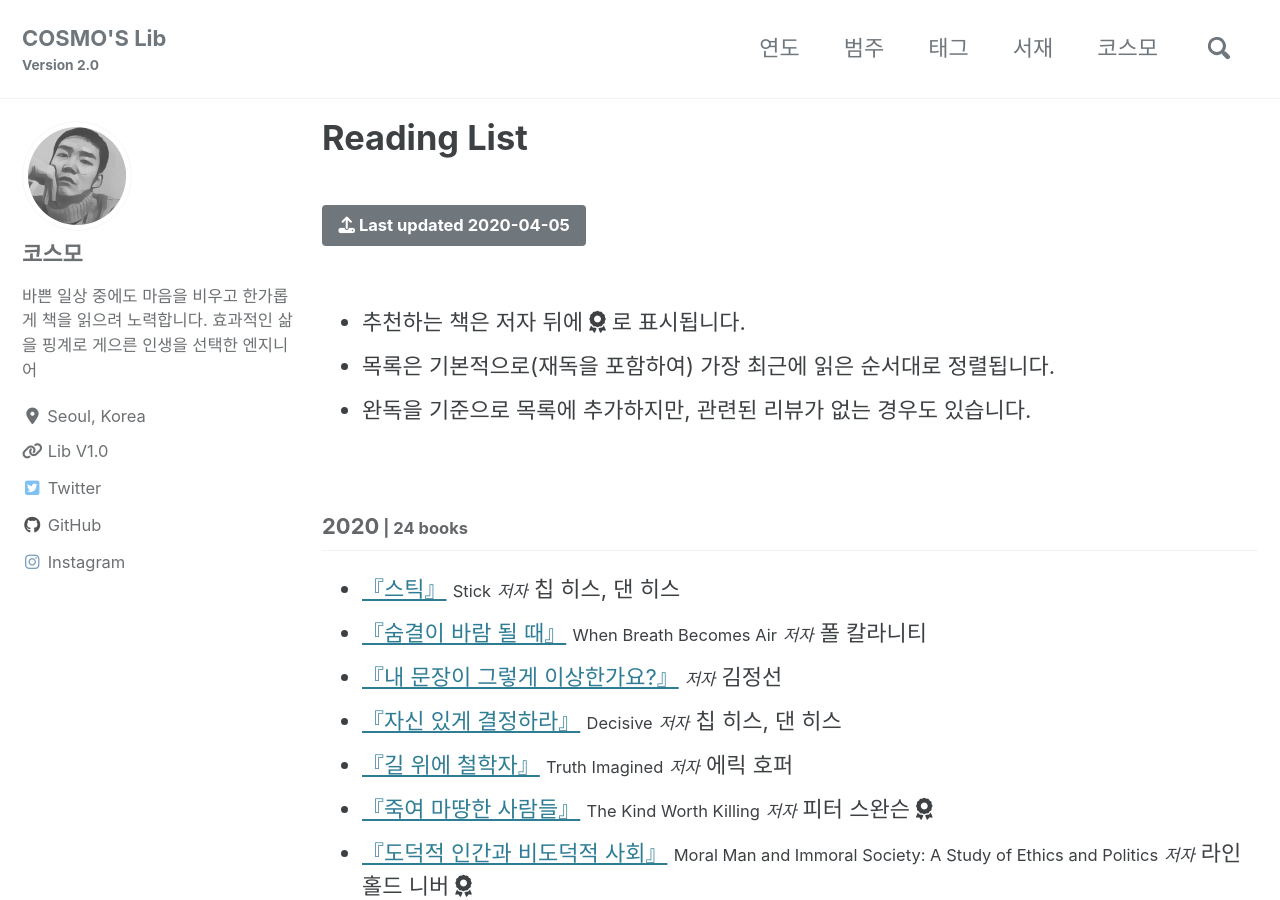
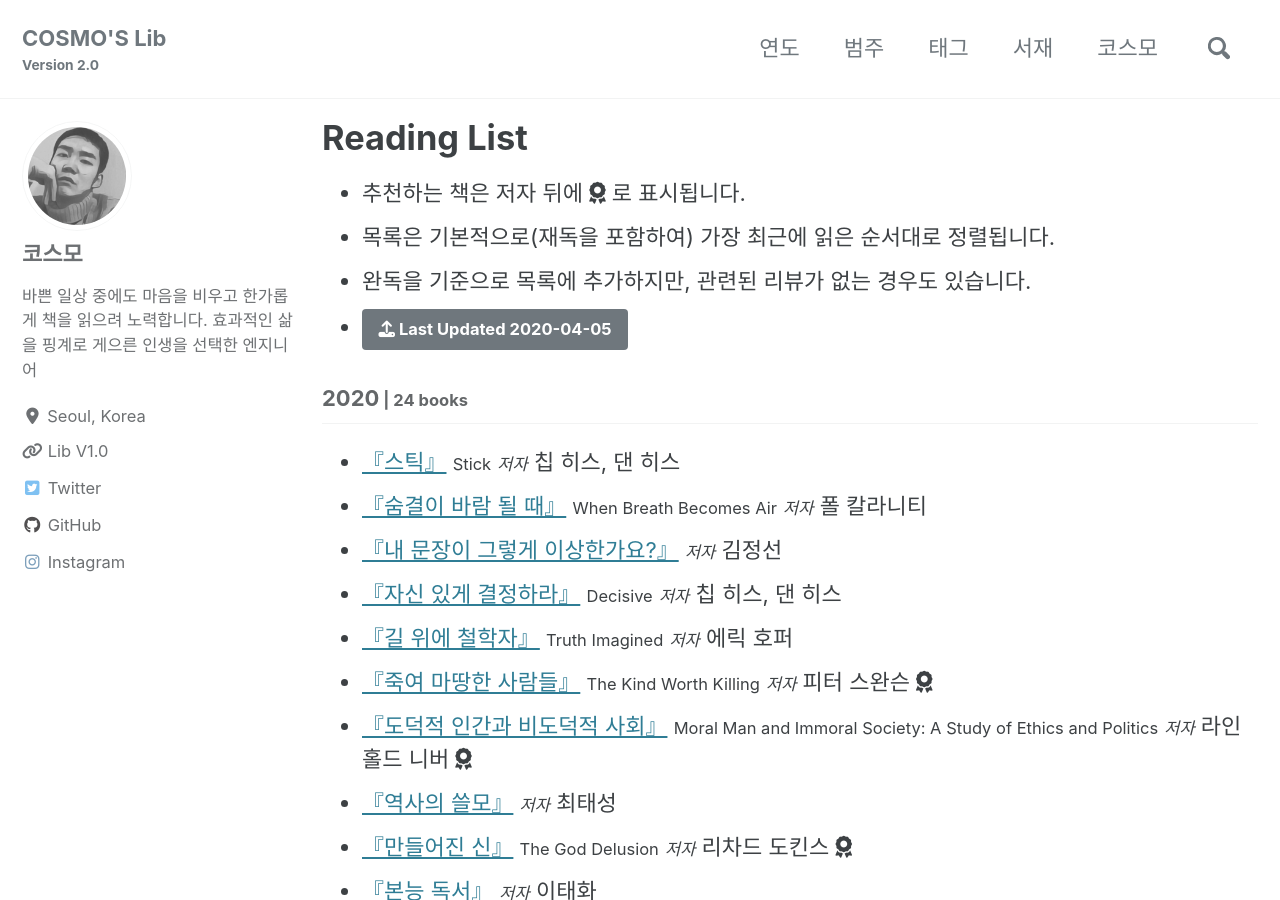
Before and after one commit to deftone2000/cosmo-s-archive, a Jekyll site: the page built from _pages/reading-list.html, in a window 1280 px wide and 900 px high. Built offline with Jekyll 4.4.1, drawn with Linux system fonts in a browser that asks for light colours; cached includes are drawn as plain includes; nearby versions of some CDN libraries; comment, search, counter and statistics services are not loaded; a style sheet for code colours, icons or effects is not loaded.

Commit message:
no message

```diff
--- a/_pages/reading-list.html
+++ b/_pages/reading-list.html
@@ -5,23 +5,13 @@ permalink: /reading_list/
 author_profile: true
 classes: wide
 ---
-<br>
-
-<div>
-    <a href="#" class="btn btn--primary"><i class="fas fa-upload"></i> Last updated {{ site.data.reading.lastupdate }}</a>
-</div>
-
-<br>
-
 <div>
     <ul>
     <li>추천하는 책은 저자 뒤에 <i class="fas fa-award"></i> 로 표시됩니다.</li>
     <li>목록은 기본적으로(재독을 포함하여) 가장 최근에 읽은 순서대로 정렬됩니다.</li>
     <li>완독을 기준으로 목록에 추가하지만, 관련된 리뷰가 없는 경우도 있습니다.</li>
+    <li> <a href="#" class="btn btn--primary"><i class="fas fa-upload"></i> Last Updated {{ site.data.reading.lastupdate }}</a></li>
 </ul>
-</div>
-
-<br>
 
 {% for entry in site.data.reading.list %}
 <div>
```
